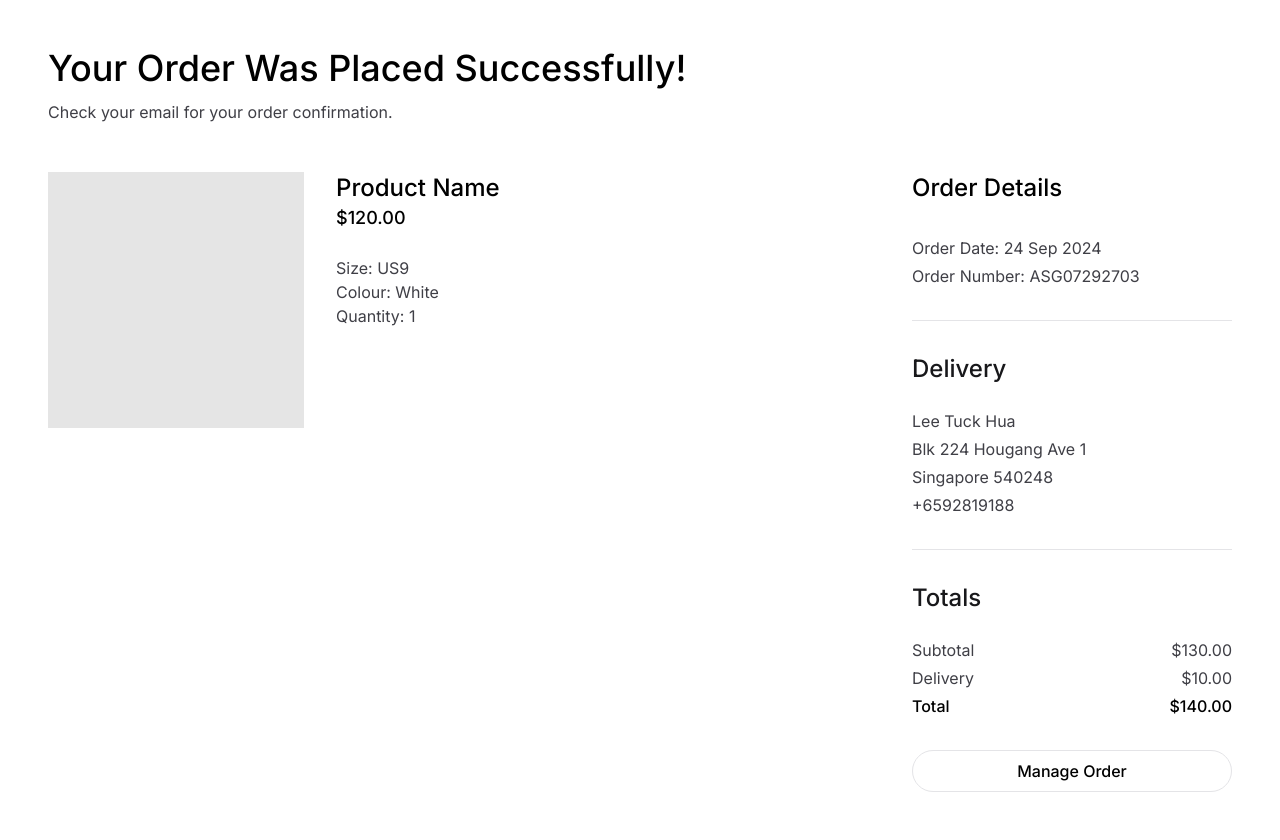
After one commit to yuen0040/IE4727-Project, a PHP site: page /orderConfirmation.html in a window 1280 px wide. The commit adds this page. Run offline with PHP 8.4, Linux system fonts and the light colour scheme.

Commit message:
Order confirmation page

```diff
--- /dev/null
+++ b/src/orderConfirmation.html
@@ -0,0 +1,90 @@
+<!doctype html>
+<html lang="en">
+  <head>
+    <meta charset="UTF-8" />
+    <meta name="viewport" content="width=device-width, initial-scale=1.0" />
+    <link rel="preconnect" href="https://fonts.googleapis.com" />
+    <link rel="preconnect" href="https://fonts.gstatic.com" crossorigin />
+    <link
+      href="https://fonts.googleapis.com/css2?family=Inter:ital,opsz,wght@0,14..32,100..900;1,14..32,100..900&display=swap"
+      rel="stylesheet"
+    />
+    <link href="./output.css" rel="stylesheet" />
+    <title>Order Success</title>
+  </head>
+  <body>
+    <main class="mx-auto w-full max-w-[1400px] p-4 md:p-12">
+      <div class="mb-12">
+        <h1 class="mb-3 text-4xl font-medium">
+          Your Order Was Placed Successfully!
+        </h1>
+        <p class="text-zinc-700">
+          Check your email for your order confirmation.
+        </p>
+      </div>
+      <div class="flex flex-col justify-center gap-12 lg:flex-row lg:gap-24">
+        <section class="flex flex-1 flex-col gap-8">
+          <div class="flex w-full gap-8">
+            <div class="aspect-square size-32 bg-neutral-200 md:size-64"></div>
+            <div class="flex w-full flex-col gap-6">
+              <div>
+                <a class="text-2xl font-medium">Product Name</a>
+                <p class="text-lg font-medium">$120.00</p>
+              </div>
+              <div class="text-zinc-700">
+                <p>Size: US9</p>
+                <p>Colour: White</p>
+                <p>Quantity: 1</p>
+              </div>
+            </div>
+          </div>
+        </section>
+        <section class="flex w-full flex-col gap-8 lg:max-w-80">
+          <h6 class="text-2xl font-medium">Order Details</h6>
+          <div class="text-zinc-700">
+            <p class="mb-1">Order Date: 24 Sep 2024</p>
+            <p>Order Number: ASG07292703</p>
+          </div>
+
+          <div class="h-px bg-zinc-200"></div>
+
+          <div class="text-zinc-700">
+            <h6 class="mb-6 text-2xl font-medium text-zinc-900">Delivery</h6>
+            <div class="flex flex-col gap-1">
+              <p>Lee Tuck Hua</p>
+              <p>Blk 224 Hougang Ave 1</p>
+              <p>Singapore 540248</p>
+              <p>+6592819188</p>
+            </div>
+          </div>
+
+          <div class="h-px bg-zinc-200"></div>
+
+          <div>
+            <h6 class="mb-6 text-2xl font-medium text-zinc-900">Totals</h6>
+            <div class="flex flex-col gap-1">
+              <div class="flex w-full justify-between text-zinc-700">
+                <p>Subtotal</p>
+                <p>$130.00</p>
+              </div>
+              <div class="flex w-full justify-between text-zinc-700">
+                <p>Delivery</p>
+                <p>$10.00</p>
+              </div>
+              <div class="flex w-full justify-between font-medium">
+                <p>Total</p>
+                <p>$140.00</p>
+              </div>
+            </div>
+          </div>
+
+          <button
+            class="flex w-full items-center justify-center rounded-full border border-zinc-200 px-5 py-2 font-medium transition-colors hover:bg-zinc-100"
+          >
+            Manage Order
+          </button>
+        </section>
+      </div>
+    </main>
+  </body>
+</html>
--- a/src/output.css
+++ b/src/output.css
@@ -637,8 +637,8 @@ video {
   margin-bottom: 0.5rem;
 }
 
-.mb-36 {
-  margin-bottom: 9rem;
+.mb-3 {
+  margin-bottom: 0.75rem;
 }
 
 .mb-4 {
@@ -687,18 +691,6 @@ video {
 
 .mt-8 {
   margin-top: 2rem;
-}
-
-.mb-8 {
-  margin-bottom: 2rem;
-}
-
-.mb-3 {
-  margin-bottom: 0.75rem;
-}
-
-.mr-1 {
-  margin-right: 0.25rem;
 }
 
 .block {
@@ -756,12 +748,12 @@ video {
   height: 100%;
 }
 
+.h-px {
+  height: 1px;
+}
+
 .h-screen {
   height: 100vh;
-}
-
-.h-px {
-  height: 1px;
 }
 
 .w-full {
@@ -961,14 +953,14 @@ video {
   background-color: rgb(255 255 255 / var(--tw-bg-opacity));
 }
 
+.bg-zinc-200 {
+  --tw-bg-opacity: 1;
+  background-color: rgb(228 228 231 / var(--tw-bg-opacity));
+}
+
 .bg-zinc-900 {
   --tw-bg-opacity: 1;
   background-color: rgb(24 24 27 / var(--tw-bg-opacity));
-}
-
-.bg-zinc-200 {
-  --tw-bg-opacity: 1;
-  background-color: rgb(228 228 231 / var(--tw-bg-opacity));
 }
 
 .object-cover {
@@ -1000,6 +992,11 @@ video {
 .px-4 {
   padding-left: 1rem;
   padding-right: 1rem;
+}
+
+.px-5 {
+  padding-left: 1.25rem;
+  padding-right: 1.25rem;
 }
 
 .px-6 {
@@ -1330,8 +1318,8 @@ video {
     align-items: flex-start;
   }
 
-  .md\:gap-24 {
-    gap: 6rem;
+  .md\:p-12 {
+    padding: 3rem;
   }
 }
 
```
Also changed, not shown: other parts of src/output.css (+35 -44 lines).
